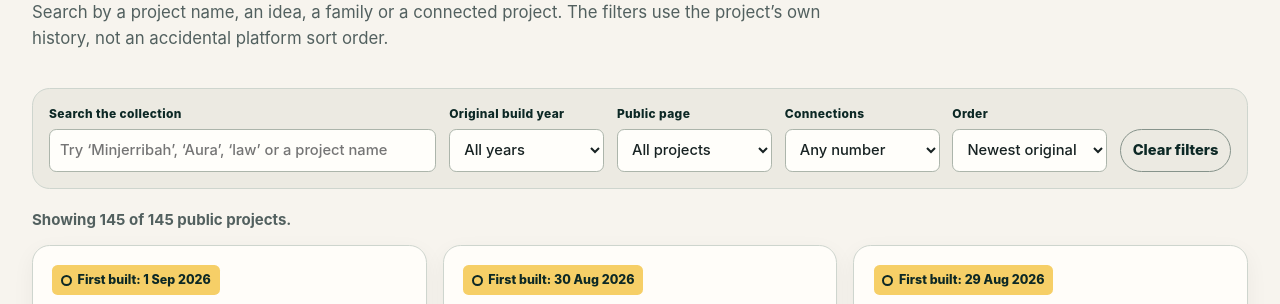
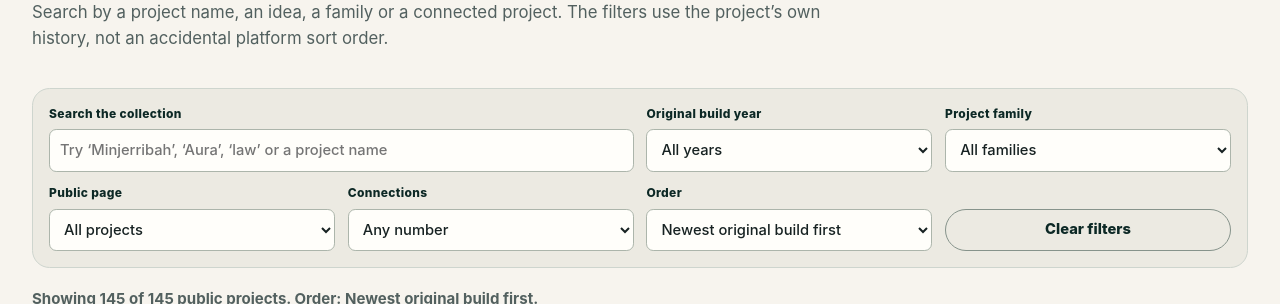
Before and after one commit to auraofintelligence/project-atlas, a website: page index.html in a window 1280 px wide. Shown: the part 3301-3605 px from the top of the page. Drawn offline with Linux system fonts and the light colour scheme.

Commit message:
Expand Project Atlas discovery controls

```diff
--- a/app.js
+++ b/app.js
@@ -228,10 +228,29 @@
     for (const year of years) select.append(element("option", { value: year, text: year }));
   }
 
+  function buildFamilyOptions(projects) {
+    const select = byId("family-filter");
+    const families = new Map();
+    for (const project of projects) {
+      const seen = new Set();
+      for (const family of project.families || []) {
+        if (!family?.id || !family?.title || seen.has(family.id)) continue;
+        seen.add(family.id);
+        const current = families.get(family.id) || { title: family.title, count: 0 };
+        current.count += 1;
+        families.set(family.id, current);
+      }
+    }
+    for (const [id, family] of [...families.entries()].sort((left, right) => left[1].title.localeCompare(right[1].title, "en-AU"))) {
+      select.append(element("option", { value: id, text: `${family.title} (${family.count})` }));
+    }
+  }
+
   function activeFilters() {
     return {
       query: byId("project-search").value.trim().toLocaleLowerCase("en-AU"),
       year: byId("year-filter").value,
+      family: byId("family-filter").value,
       page: byId("page-filter").value,
       connections: byId("connection-filter").value,
       sort: byId("sort-filter").value,
@@ -243,6 +262,7 @@
     const results = state.projects.filter((project) => {
       if (filters.query && !project._searchText.includes(filters.query)) return false;
       if (filters.year && project.firstBuilt?.slice(0, 4) !== filters.year) return false;
+      if (filters.family && !(project.families || []).some((family) => family.id === filters.family)) return false;
       if (filters.page === "has-page" && !project.publicPage) return false;
       if (filters.page === "github-only" && project.publicPage) return false;
       if (filters.connections === "connected" && !(project.relationshipCount > 0)) return false;
@@ -250,12 +270,28 @@
       return true;
     });
 
-    const dateValue = (project) => project.firstBuilt || "0000-00-00";
+    const titleComparison = (left, right) => left.title.localeCompare(right.title, "en-AU");
+    const compareOriginalBuild = (left, right, ascending = false) => {
+      const leftHasDate = Boolean(left.firstBuilt);
+      const rightHasDate = Boolean(right.firstBuilt);
+      if (leftHasDate !== rightHasDate) return leftHasDate ? -1 : 1;
+      if (!leftHasDate) return titleComparison(left, right);
+      const comparison = left.firstBuilt.localeCompare(right.firstBuilt);
+      return (ascending ? comparison : -comparison) || titleComparison(left, right);
+    };
+    const isFreshOrRebuilt = (project) => Boolean(project.freshlyCompleted || project.meaningfulRebuild?.published || project.meaningfulRebuild?.started);
+    const currentMoment = (project) => project.meaningfulRebuild?.published || project.meaningfulRebuild?.started || project.firstBuilt || "";
     results.sort((left, right) => {
-      if (filters.sort === "oldest") return dateValue(left).localeCompare(dateValue(right)) || left.title.localeCompare(right.title, "en-AU");
-      if (filters.sort === "connected") return (right.relationshipCount - left.relationshipCount) || dateValue(right).localeCompare(dateValue(left)) || left.title.localeCompare(right.title, "en-AU");
-      if (filters.sort === "az") return left.title.localeCompare(right.title, "en-AU");
-      return dateValue(right).localeCompare(dateValue(left)) || left.title.localeCompare(right.title, "en-AU");
+      if (filters.sort === "oldest") return compareOriginalBuild(left, right, true);
+      if (filters.sort === "fresh") {
+        const freshness = Number(isFreshOrRebuilt(right)) - Number(isFreshOrRebuilt(left));
+        return freshness || currentMoment(right).localeCompare(currentMoment(left)) || compareOriginalBuild(left, right);
+      }
+      if (filters.sort === "pages") return Number(Boolean(right.publicPage)) - Number(Boolean(left.publicPage)) || compareOriginalBuild(left, right);
+      if (filters.sort === "connected") return (right.relationshipCount - left.relationshipCount) || compareOriginalBuild(left, right);
+      if (filters.sort === "least-connected") return (left.relationshipCount - right.relationshipCount) || compareOriginalBuild(left, right);
+      if (filters.sort === "az") return titleComparison(left, right);
+      return compareOriginalBuild(left, right);
     });
     return results;
   }
@@ -263,9 +299,27 @@
   function renderProjects() {
     const grid = byId("project-grid");
     const projects = filteredProjects();
+    const filters = activeFilters();
     grid.replaceChildren();
     const total = state.projects.length;
-    byId("results-status").textContent = `Showing ${projects.length} of ${total} public projects.`;
+    const sortLabels = {
+      newest: "Newest original build first",
+      oldest: "Oldest original build first",
+      fresh: "Newly completed and rebuilt first",
+      pages: "Public pages first",
+      connected: "Most connected first",
+      "least-connected": "Least connected first",
+      az: "A to Z",
+    };
+    const active = [];
+    if (filters.year) active.push(`Original build year: ${filters.year}`);
+    if (filters.family) active.push(`Family: ${byId("family-filter").selectedOptions[0]?.textContent}`);
+    if (filters.page === "has-page") active.push("Public page available");
+    if (filters.page === "github-only") active.push("GitHub only");
+    if (filters.connections === "connected") active.push("Has related public work");
+    if (filters.connections === "standalone") active.push("No listed neighbours");
+    const filterText = active.length ? ` Filters: ${active.join("; ")}.` : "";
+    byId("results-status").textContent = `Showing ${projects.length} of ${total} public projects. Order: ${sortLabels[filters.sort] || sortLabels.newest}.${filterText}`;
     if (!projects.length) {
       grid.append(element("p", { class: "empty-state", text: "Nothing matches those filters yet. Try clearing one or more filters." }));
       return;
@@ -339,6 +393,7 @@
       state.projects = data.projects.map((project) => ({ ...project, _searchText: projectSearchText(project) }));
       displayCounts(data);
       buildYearOptions(state.projects);
+      buildFamilyOptions(state.projects);
       renderFresh(data);
       renderProjects();
       renderLineages(data);
--- a/index.html
+++ b/index.html
@@ -4,7 +4,12 @@
     <meta charset="utf-8">
     <meta name="viewport" content="width=device-width, initial-scale=1">
     <meta name="description" content="A plain-language, public guide to Aura of Intelligence projects, their original build dates and their related work.">
+    <meta name="theme-color" content="#0c2825">
     <title>Project Atlas | Aura of Intelligence</title>
+    <link rel="icon" type="image/png" sizes="16x16" href="assets/icons/project-atlas-favicon-16.png?v=1">
+    <link rel="icon" type="image/png" sizes="32x32" href="assets/icons/project-atlas-favicon-32.png?v=1">
+    <link rel="icon" type="image/png" sizes="192x192" href="assets/icons/project-atlas-favicon-192.png?v=1">
+    <link rel="apple-touch-icon" sizes="180x180" href="assets/icons/project-atlas-apple-touch-icon-180.png?v=1">
     <link rel="stylesheet" href="styles.css">
   </head>
   <body>
@@ -101,6 +106,12 @@
               <option value="">All years</option>
             </select>
           </label>
+          <label for="family-filter">
+            <span>Project family</span>
+            <select id="family-filter" name="family">
+              <option value="">All families</option>
+            </select>
+          </label>
           <label for="page-filter">
             <span>Public page</span>
             <select id="page-filter" name="page">
@@ -122,7 +133,10 @@
             <select id="sort-filter" name="sort">
               <option value="newest">Newest original build first</option>
               <option value="oldest">Oldest original build first</option>
+              <option value="fresh">Newly completed and rebuilt first</option>
+              <option value="pages">Public pages first</option>
               <option value="connected">Most connected first</option>
+              <option value="least-connected">Least connected first</option>
               <option value="az">A to Z</option>
             </select>
           </label>
--- a/styles.css
+++ b/styles.css
@@ -403,7 +403,7 @@ h3 {
 
 .filters {
   display: grid;
-  grid-template-columns: minmax(14rem, 2.5fr) repeat(4, minmax(8rem, 1fr)) auto;
+  grid-template-columns: repeat(4, minmax(0, 1fr));
   gap: 0.8rem;
   align-items: end;
   margin-top: 2.3rem;
@@ -421,6 +421,10 @@ h3 {
   font-size: 0.75rem;
   font-weight: 850;
   letter-spacing: 0.03em;
+}
+
+.filters .search-field {
+  grid-column: span 2;
 }
 
 .filters input,
@@ -842,7 +846,7 @@ h3 {
     grid-template-columns: repeat(3, minmax(0, 1fr));
   }
 
-  .search-field {
+  .filters .search-field {
     grid-column: span 3;
   }
 
@@ -883,7 +887,7 @@ h3 {
   }
 
   .filters,
-  .search-field {
+  .filters .search-field {
     grid-template-columns: 1fr;
     grid-column: auto;
   }
```
Also changed, not shown: README.md, assets/icons/project-atlas-apple-touch-icon-180.png (added), assets/icons/project-atlas-favicon-16.png (added), assets/icons/project-atlas-favicon-192.png (added), assets/icons/project-atlas-favicon-32.png (added), 2 other files.
